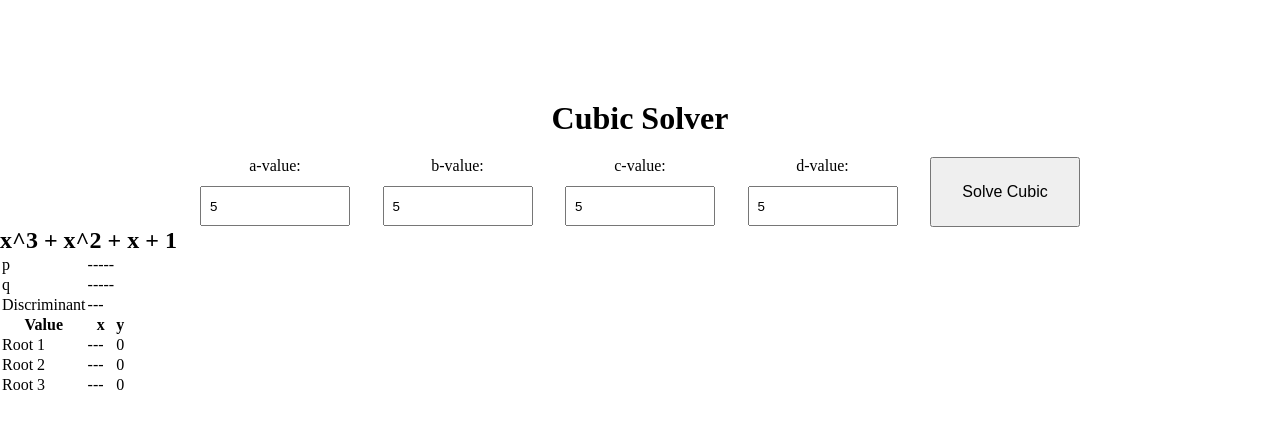
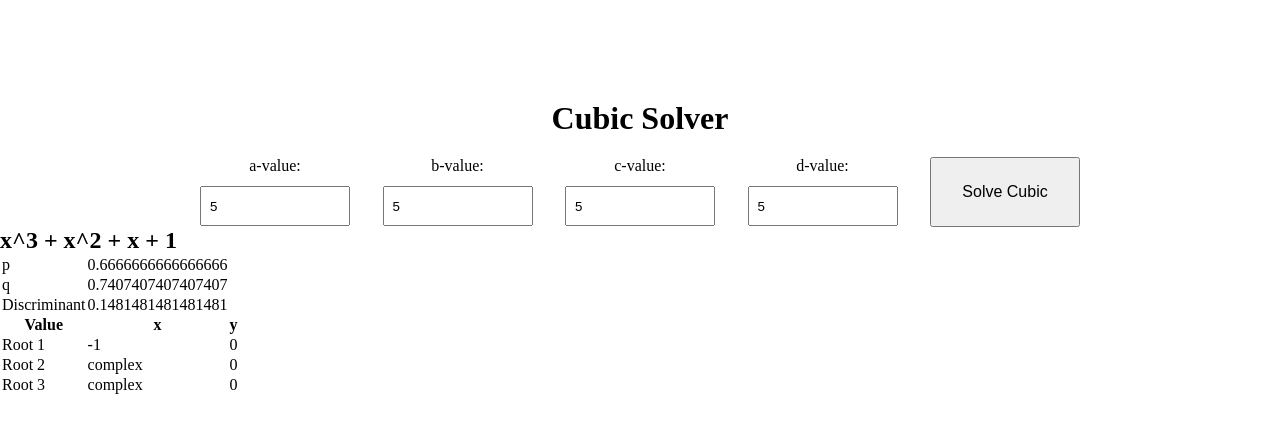
Before and after one commit to Alex-Liu-0704/ics4u-assignment-2, a website built with Vite: page index.html in a window 1280 px wide. Both pictures are taken after typing "5", "5", "5", "5" into the empty fields and a click on the input "Solve Cubic". Built offline with nearby package versions, Linux system fonts and the light colour scheme.

Commit message:
fixed document get element id diaplay

```diff
--- a/index.html
+++ b/index.html
@@ -42,15 +42,15 @@
       <table id="results-table">
         <tr>
           <td>p</td>
-          <td id="p">-----</td>
+          <td id="p">-</td>
         </tr>
         <tr>
           <td>q</td>
-          <td id="q">-----</td>
+          <td id="q">-</td>
         </tr>
         <tr>
           <td>Discriminant</td>
-          <td id="discriminant">---</td>
+          <td id="discriminant">-</td>
         </tr>
         <tr class="header-row">
           <th>Value</th>
@@ -59,17 +59,17 @@
         </tr>
         <tr>
           <td>Root 1</td>
-          <td id="root-one">---</td>
+          <td id="root-one">-</td>
           <td>0</td>
         </tr>
         <tr>
           <td>Root 2</td>
-          <td id="root-two">---</td>
+          <td id="root-two">-</td>
           <td>0</td>
         </tr>
         <tr>
           <td>Root 3</td>
-          <td id="root-three">---</td>
+          <td id="root-three">-</td>
           <td>0</td>
         </tr>
       </table>
--- a/main.ts
+++ b/main.ts
@@ -18,22 +18,22 @@ const cardanosMethod = (a: number, b: number, q: number, disciminant: number): n
 };
 
 function displayResults (p: number, q: number, discriminant: number) {
-    (document.getElementById("p") as HTMLInputElement).value = `${p}`;
-    (document.getElementById("p") as HTMLInputElement).value = `${q}`;
-    (document.getElementById("discriminant") as HTMLInputElement).value = `${discriminant}`;
+    (document.getElementById("p") as HTMLInputElement).textContent = `${p}`;
+    (document.getElementById("q") as HTMLInputElement).textContent = `${q}`;
+    (document.getElementById("discriminant") as HTMLInputElement).textContent = `${discriminant}`;
     if (roots.length === 3) {
-        (document.getElementById("root-one") as HTMLInputElement).value = `${roots[0]}`;
-        (document.getElementById("root-two") as HTMLInputElement).value = `${roots[1]}`;
-        (document.getElementById("root-three") as HTMLInputElement).value = `${roots[2]}`;
+        (document.getElementById("root-one") as HTMLInputElement).textContent = `${roots[0]}`;
+        (document.getElementById("root-two") as HTMLInputElement).textContent = `${roots[1]}`;
+        (document.getElementById("root-three") as HTMLInputElement).textContent = `${roots[2]}`;
     } else {
         if (discriminant > 0) {
-            (document.getElementById("root-one") as HTMLInputElement).value = `${roots[0]}`;
-            (document.getElementById("root-two") as HTMLInputElement).value = "complex";
-            (document.getElementById("root-three") as HTMLInputElement).value = "complex";
+            (document.getElementById("root-one") as HTMLInputElement).textContent = `${roots[0]}`;
+            (document.getElementById("root-two") as HTMLInputElement).textContent = "complex";
+            (document.getElementById("root-three") as HTMLInputElement).textContent = "complex";
         } else {
-            (document.getElementById("root-one") as HTMLInputElement).value = `${roots[0]}`;
-            (document.getElementById("root-two") as HTMLInputElement).value = `${roots[0]}`;
-            (document.getElementById("root-three") as HTMLInputElement).value = `${roots[0]}`;
+            (document.getElementById("root-one") as HTMLInputElement).textContent = `${roots[0]}`;
+            (document.getElementById("root-two") as HTMLInputElement).textContent = `${roots[0]}`;
+            (document.getElementById("root-three") as HTMLInputElement).textContent = `${roots[0]}`;
         };
     };
 };
```
